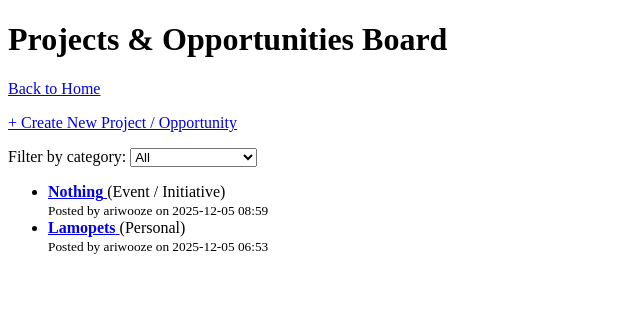
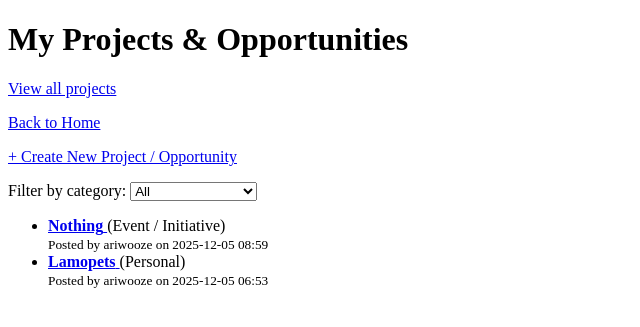
Before and after one commit to 4l3sh4/web-app-building-competition-2025, a Flask app: page /projects/mine in a window 1280 px wide. Shown: the top 327 px of the page, without its empty margins (0-640 px from the left). Run offline with Flask 3, Linux system fonts and the light colour scheme; a user stored in the database is signed in; data comes from the database, SQL or seed files in the repository.

```diff
--- a/templates/projects.html
+++ b/templates/projects.html
@@ -6,11 +6,18 @@
     <title>Projects & Opportunities</title>
 </head>
 <body>
-    <h1>Projects & Opportunities Board</h1>
+    {% if mine %}
+        <h1>My Projects & Opportunities</h1>
+        <p><a href="{{ url_for('project_list') }}">View all projects</a></p>
+    {% else %}
+        <h1>Projects & Opportunities Board</h1>
+        <p><a href="{{ url_for('my_projects') }}">View only my projects</a></p>
+    {% endif %}
 
     <p><a href="{{ url_for('home') }}">Back to Home</a></p>
     <p><a href="{{ url_for('create_project') }}">+ Create New Project / Opportunity</a></p>
 
+    <!-- Filter form -->
     <form method="get">
         <label for="category">Filter by category:</label>
         <select name="category" id="category" onchange="this.form.submit()">
@@ -24,7 +31,6 @@
         </select>
     </form>
 
-
     {% if projects %}
         <ul>
             {% for project in projects %}
@@ -35,11 +41,11 @@
                     {% if project.project_type %}
                         ({{ project.project_type }})
                     {% endif %}
-                   <br>
-                   <small>
+                    <br>
+                    <small>
                         Posted by {{ project.owner.username }}
                         on {{ project.created_at.strftime('%Y-%m-%d %H:%M') }}
-                   </small>
+                    </small>
                 </li>
             {% endfor %}
         </ul>
```
